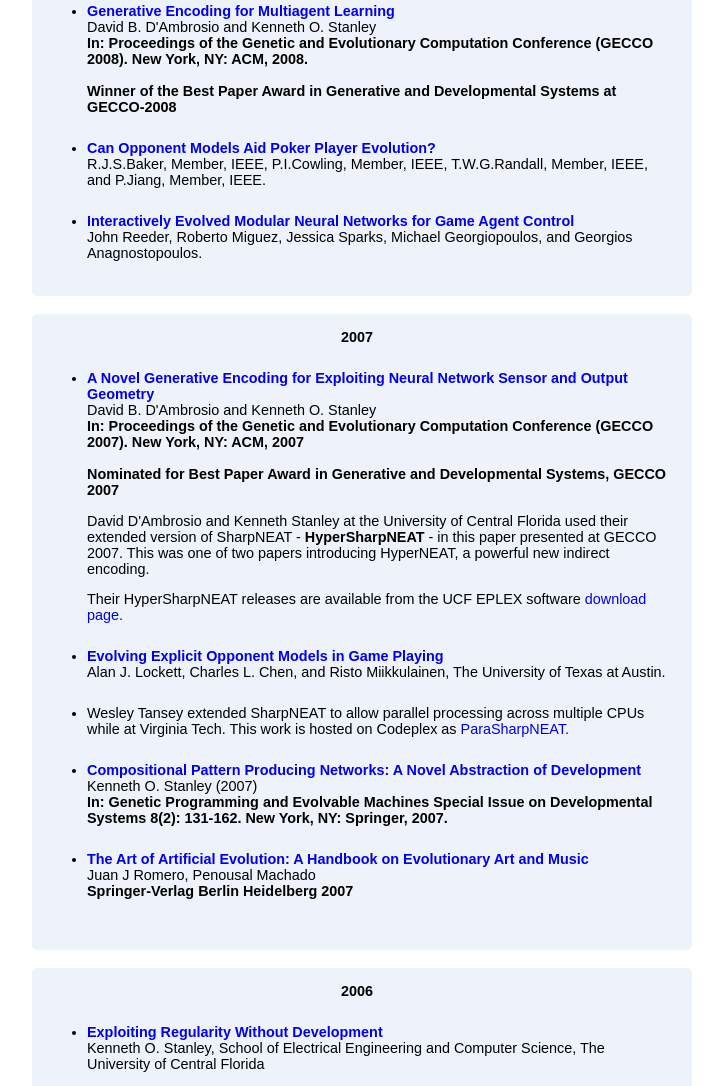
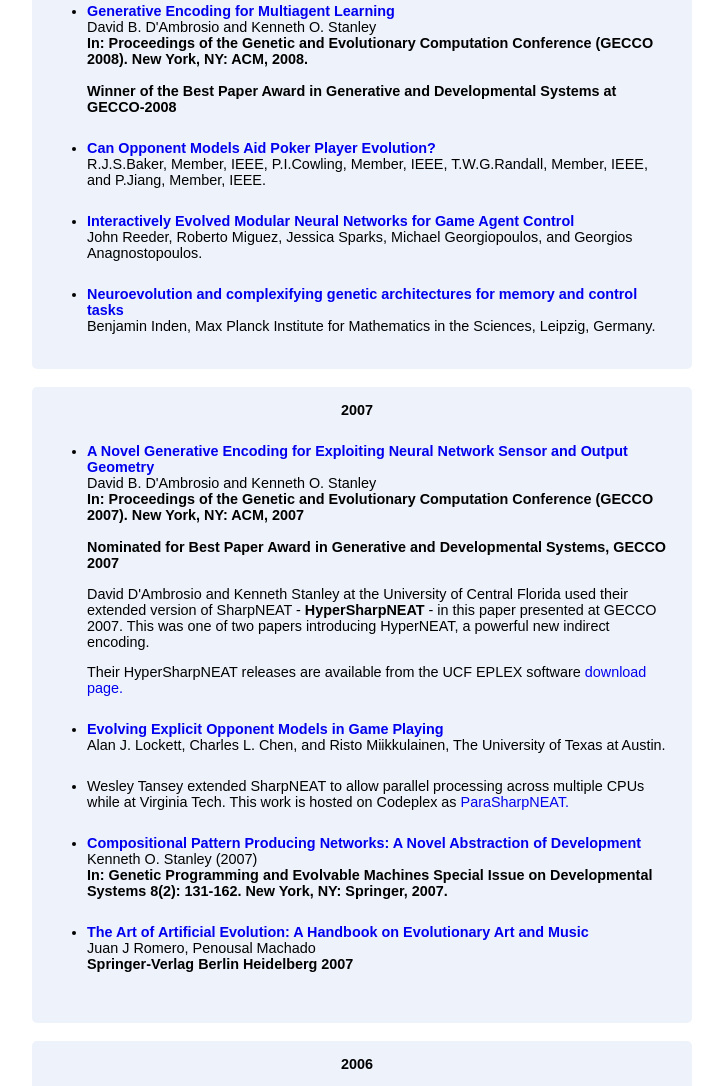
Before and after one commit to colgreen/sharpneat-web, a plain HTML site: page public/research-citations.html in a window 1280 px wide. Shown: the part 6113-7199 px from the top of the page, without its empty margins (278-1001 px from the left). Drawn offline with Linux system fonts and the light colour scheme.

Commit message:
Add citation from 2008.

```diff
--- a/public/research-citations.html
+++ b/public/research-citations.html
@@ -602,8 +602,7 @@
                         <p>
                             <a href="http://eplex.cs.ucf.edu/publications/2008/dambrosio-gecco08">
                                 <strong>
-                                    Generative Encoding
-                                    for Multiagent Learning
+                                    Generative Encoding for Multiagent Learning
                                 </strong>
                             </a><br /> David B. D'Ambrosio and Kenneth O. Stanley
                             <br />
@@ -630,6 +629,15 @@
                                     Interactively Evolved Modular Neural Networks for Game Agent
                                     Control</strong></a>
                             <br />John Reeder, Roberto Miguez, Jessica Sparks, Michael Georgiopoulos, and Georgios Anagnostopoulos.
+                            <br />
+                        </p>
+                    </li>
+                    <li>
+                        <p>
+                            <a href="http://citeseerx.ist.psu.edu/viewdoc/citations?doi=10.1.1.790.3533">
+                                <strong>
+                                    Neuroevolution and complexifying genetic architectures for memory and control tasks</strong></a>
+                            <br />Benjamin Inden, Max Planck Institute for Mathematics in the Sciences, Leipzig, Germany.
                             <br />
                         </p>
                     </li>
```
